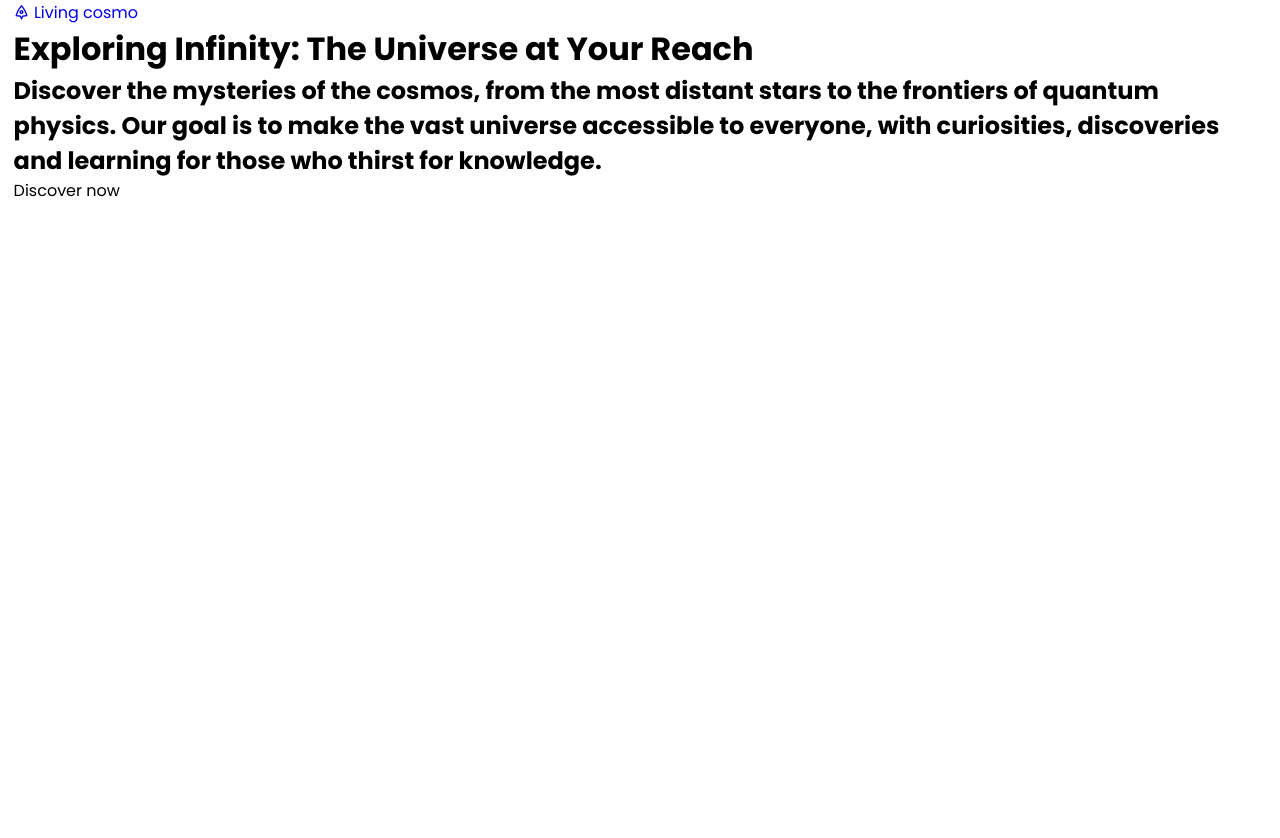
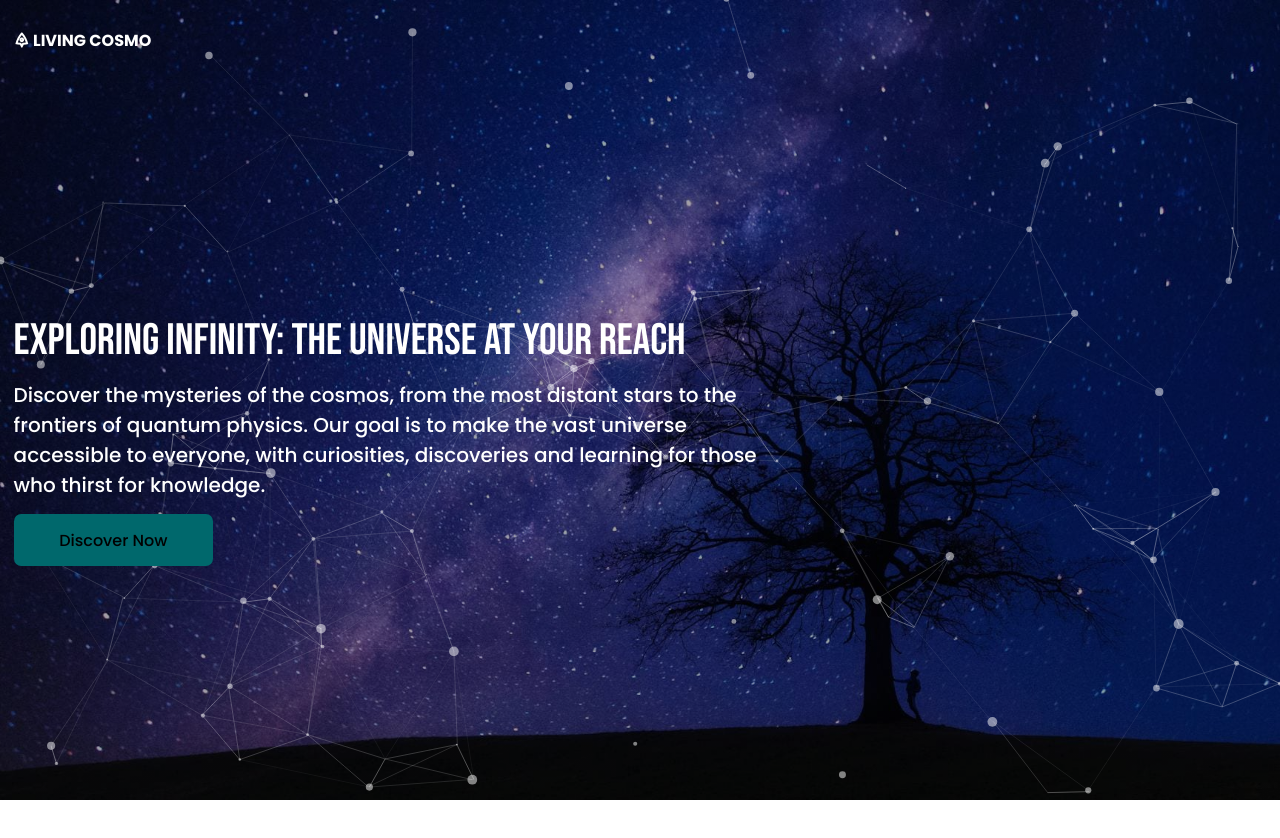
Before and after one commit to adrjmiranda/particle-movement-page-design, a website built with webpack: page public/index.html in a window 1280 px wide. After the commit the page ends 800 px from the top, so only its background shows below. Built offline with nearby package versions, Linux system fonts and the light colour scheme.

Commit message:
style: created content style

```diff
--- a/public/assets/css/style.css
+++ b/public/assets/css/style.css
@@ -17,11 +17,12 @@
 	/* Font Weight */
 	--normal-fw: 400;
 	--medium-fw: 500;
+	--bold-fw: 700;
 
 	/* Font Size */
 	--base-fs: 1rem;
-	--xl-fs: 2.25rem;
-	--xxl-fs: 3.75rem;
+	--lg-fs: 1.25rem;
+	--xl-fs: 2.75rem;
 
 	/* Border Radius */
 	--btn-radius: 0.45rem;
@@ -46,6 +47,10 @@ body {
 	scroll-behavior: smooth;
 }
 
+body {
+	overflow-x: hidden;
+}
+
 a {
 	text-decoration: none;
 }
@@ -57,24 +62,97 @@ a {
 	margin: 0 auto;
 }
 
+.logo {
+	font-size: var(--base-fs);
+	color: var(--white-color-00);
+	text-transform: uppercase;
+	font-weight: var(--bold-fw);
+	position: relative;
+	z-index: 10;
+	transition: transform 0.25s ease-in-out;
+}
+
+.logo:hover {
+	transform: scale(1.05);
+}
+
+.title,
+.subtitle {
+	color: var(--white-color-00);
+	font-weight: var(--normal-fw);
+	font-family: var(--title-ff);
+	max-width: 60%;
+}
+
+.title {
+	font-size: var(--xl-fs);
+}
+
+.subtitle {
+	font-size: var(--lg-fs);
+	font-family: var(--text-ff);
+	font-weight: var(--medium-fw);
+}
+
 .btn {
 	color: var(--black-color-00);
 	border-radius: var(--btn-radius);
+	padding: 0.85rem 2.85rem;
+	background-color: var(--btn-color);
+	font-weight: var(--medium-fw);
+	text-transform: capitalize;
+	transition: background-color 0.35s ease-in-out;
+	pointer-events: all;
+}
+
+.btn:hover {
+	background-color: var(--btn--hover-color);
 }
 
 /***************** CONTENT *******************/
-/* TODO: Create CONTENT style */
+#content {
+	background-image: linear-gradient(rgba(0, 0, 0, 0.35), rgba(0, 0, 0, 0.35)),
+		url('../img/sky-stars-and-tree.jpg');
+	min-height: 100vh;
+	background-size: cover;
+	background-position: center;
+	background-repeat: no-repeat;
+	position: relative;
+	overflow-y: hidden;
+}
 
 /***************** NAVBAR *******************/
-/* TODO: Create NAVBAR style */
+#navbar {
+	height: 80px;
+	display: flex;
+	justify-content: space-between;
+	align-items: center;
+	/* padding-block: 1rem; */
+}
 /************** End of NAVBAR ***************/
 
 /***************** TEXT CONTENT *******************/
-/* TODO: Create TEXT CONTENT style */
+#text-content {
+	min-height: calc(100vh - 80px);
+	z-index: 10;
+	position: relative;
+	display: flex;
+	flex-direction: column;
+	justify-content: center;
+	align-items: flex-start;
+	gap: 0.85rem;
+	pointer-events: none;
+}
 /************** End of TEXT CONTENT ***************/
 
 /***************** PARTICLE *******************/
-/* TODO: Create PARTICLE style */
+#particles-js {
+	position: absolute;
+	left: 0;
+	top: 0;
+	height: 100%;
+	width: 100%;
+}
 /************** End of PARTICLE ***************/
 /************** End of CONTENT ***************/
 
```
Also changed, not shown: public/assets/img/sky-stars-and-tree.jpg (added).
